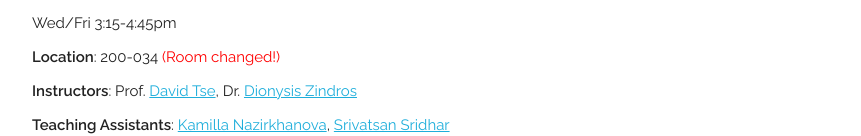
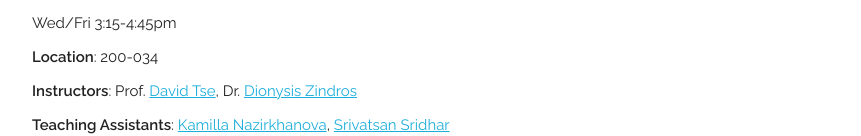
Before and after one commit to dionyziz/ee374-website, a plain HTML site: page index.html in a window 1280 px wide. Shown: the part 255-391 px from the top of the page, without its empty margins (208-1069 px from the left). Drawn offline with Linux system fonts and the light colour scheme.

Commit message:
Remove room change notice

```diff
--- a/index.html
+++ b/index.html
@@ -37,7 +37,7 @@
         <h2>Basic Info</h2>
         <ul>
             <li>Wed/Fri 3:15-4:45pm</li>
-            <li><strong>Location</strong>: 200-034 <span style='color: red'>(Room changed!)</span></li>
+            <li><strong>Location</strong>: 200-034</li>
             <li><strong>Instructors</strong>: Prof. <a href='https://tselab.stanford.edu/people/principal-investigator/david-tse'>David Tse</a>, Dr. <a href='https://dionyziz.com'>Dionysis Zindros</a></li>
             <li><strong>Teaching Assistants</strong>: <a href='https://sites.google.com/stanford.edu/kamilla-nazirkhanova'>Kamilla Nazirkhanova</a>, <a href='https://ssrivatsan97.github.io/ '>Srivatsan Sridhar</a></li>
             <li>
```
